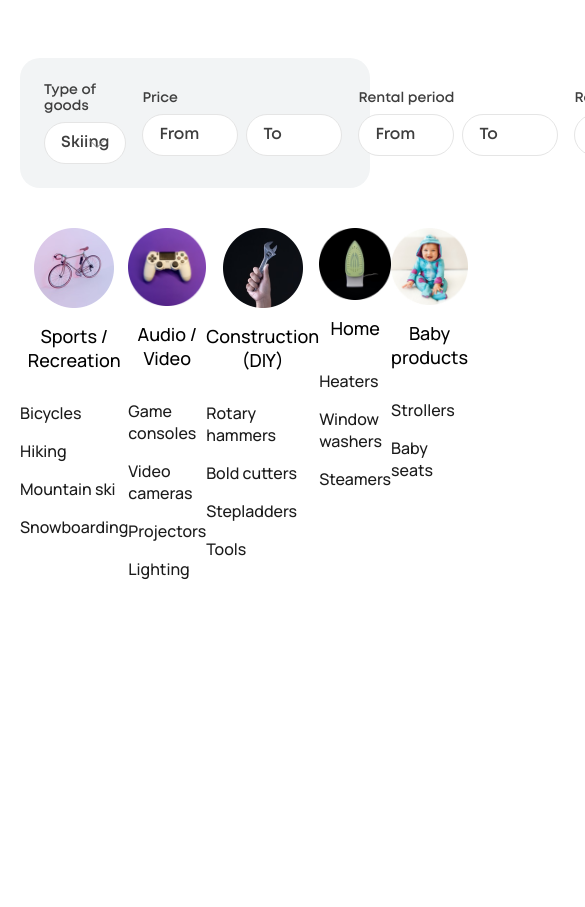
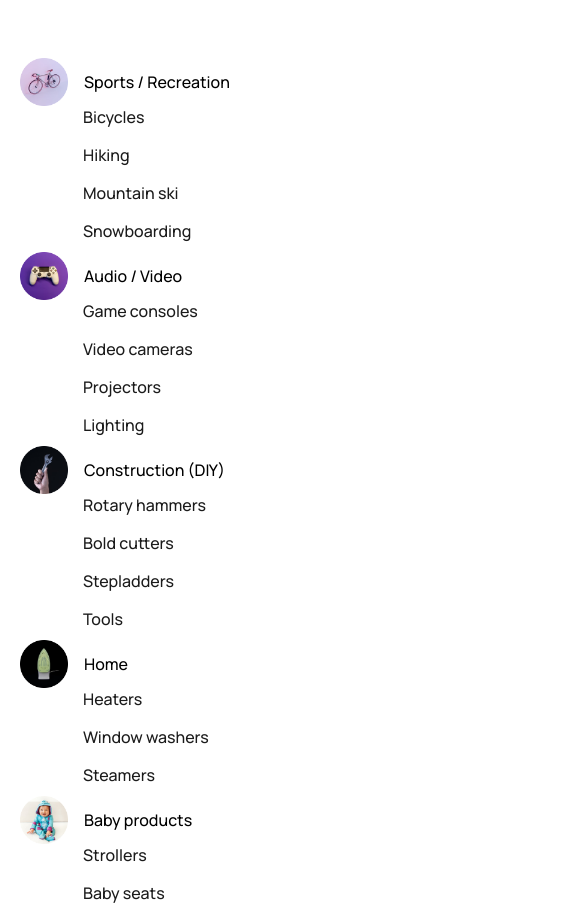
Before and after one commit to A6pAkal7a6pA/c2c, a plain HTML site: page index.html in a window 390 px wide. Shown: the part 1732-2639 px from the top of the page, 585 px wide, since content can reach past the window. Before the commit the page ends 2432 px from the top, so only its background shows below. Drawn offline with Linux system fonts and the light colour scheme.

Commit message:
added responsive for filter

```diff
--- a/index.html
+++ b/index.html
@@ -177,8 +177,10 @@
 					</div>
 					<div class="filter-group">
 						<div class="filter-group__category">
+							<div class="filter-group__head">
 								<div class="filter-group__image"><img src="img/filter/img1.png" alt="filter"></div>
 								<div class="filter-group__title">Sports / Recreation</div>
+							</div>
 							<div class="filter-group__menu">
 								<div class="filter-group__item">Bicycles</div>
 								<div class="filter-group__item">Hiking</div>
@@ -187,8 +189,10 @@
 							</div>
 						</div>
 						<div class="filter-group__category">
+							<div class="filter-group__head">
 								<div class="filter-group__image"><img src="img/filter/img2.png" alt="filter"></div>
 								<div class="filter-group__title">Audio / Video</div>
+							</div>
 							<div class="filter-group__menu">
 								<div class="filter-group__item">Game consoles</div>
 								<div class="filter-group__item">Video cameras</div>
@@ -197,8 +201,10 @@
 							</div>
 						</div>
 						<div class="filter-group__category">
+							<div class="filter-group__head">
 								<div class="filter-group__image"><img src="img/filter/img3.png" alt="filter"></div>
 								<div class="filter-group__title">Construction (DIY)</div>
+							</div>
 							<div class="filter-group__menu">
 								<div class="filter-group__item">Rotary hammers</div>
 								<div class="filter-group__item">Bold cutters</div>
@@ -207,8 +213,10 @@
 							</div>
 						</div>
 						<div class="filter-group__category">
+							<div class="filter-group__head">
 								<div class="filter-group__image"><img src="img/filter/img4.png" alt="filter"></div>
 								<div class="filter-group__title">Home</div>
+							</div>
 							<div class="filter-group__menu">
 								<div class="filter-group__item">Heaters</div>
 								<div class="filter-group__item">Window washers</div>
@@ -216,8 +224,10 @@
 							</div>
 						</div>
 						<div class="filter-group__category">
+							<div class="filter-group__head">
 								<div class="filter-group__image"><img src="img/filter/img5.png" alt="filter"></div>
 								<div class="filter-group__title">Baby products</div>
+							</div>
 							<div class="filter-group__menu">
 								<div class="filter-group__item">Strollers</div>
 								<div class="filter-group__item">Baby seats</div>
--- a/scss/_filter.scss
+++ b/scss/_filter.scss
@@ -38,11 +38,11 @@
 	&__content {
 		display: flex;
 		flex-direction: column;
+		gap: 40px;
 	}
 	&-option {
 		background: #f2f4f5;
 		border-radius: 20px;
-		margin-bottom: 40px;
 		&__inner {
 			display: flex;
 			align-items: center;
@@ -211,6 +211,75 @@
 		}
 	}
 	@media (max-width: 900px) {
-
+		&__content {
+			flex-direction: column-reverse;
+		}
+		&-option {
+			&__inner {
+				flex-direction: column;
+			}
+			&__item {
+				max-width: none;
+			}
+			&__input {
+				max-width: none;
+				width: 100%;
+			}
+		}
+		&-group {
+			gap: 10px;
+			flex-direction: column;
+			&__category {
+				max-width: none;
+			}
+			&__title {
+				font-size: 24px;
+				line-height: 30px;
+				margin-bottom: 0;
+			}
+			&__menu {
+				margin-left: 96px;
+			}
+			&__item {
+				font-size: 20px;
+				line-height: 22px;
+			}
+			&__image {
+				margin: 0;
+			}
+			&__head {
+				display: flex;
+				align-items: center;
+				gap: 16px;
+			}
+		}
+	}
+	@media (max-width: 500px) {
+		&-option {
+			&__inner {
+				padding: 20px 15px;
+			}
+		}
+		&-group {
+			gap: 10px;
+			flex-direction: column;
+			&__category {
+				max-width: none;
+			}
+			&__title {
+				font-size: 16px;
+				line-height: 24px;
+			}
+			&__menu {
+				margin-left: 63px;
+			}
+			&__item {
+				font-size: 16px;
+				line-height: 22px;
+			}
+			&__image {
+				max-width: 48px;
+			}
+		}
 	}
 }
```
Also changed, not shown: css/style.css. Lines whose indentation alone changed are shown as unchanged.
